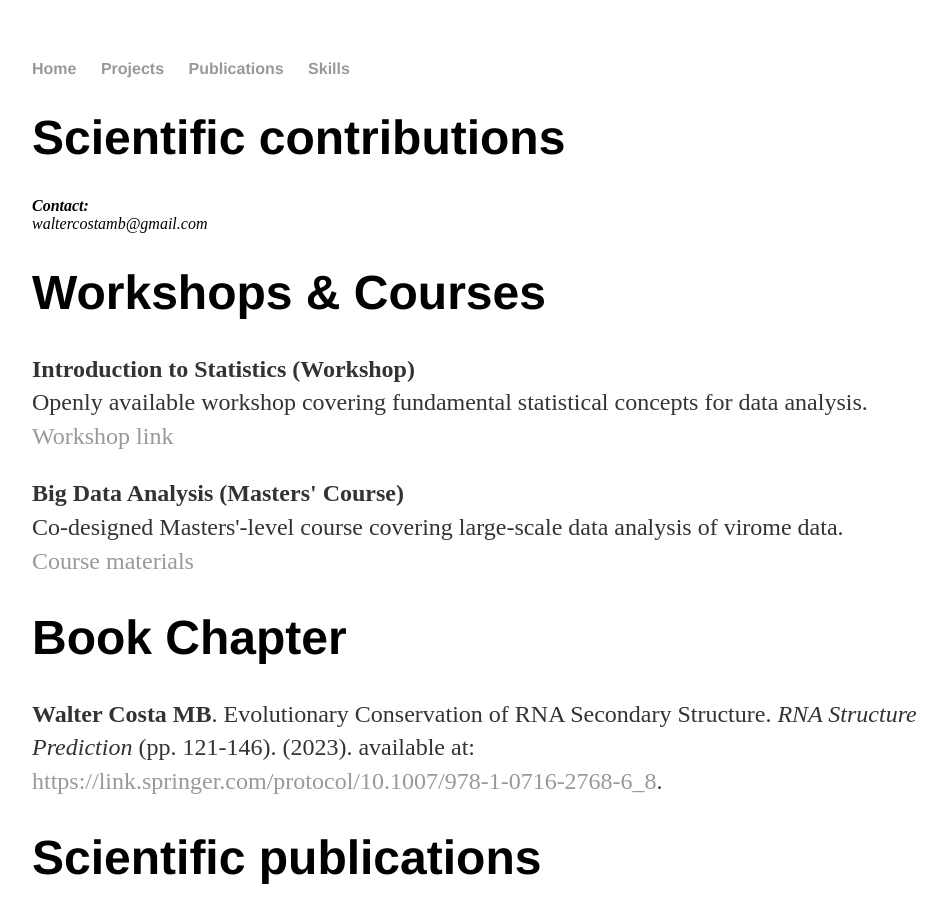
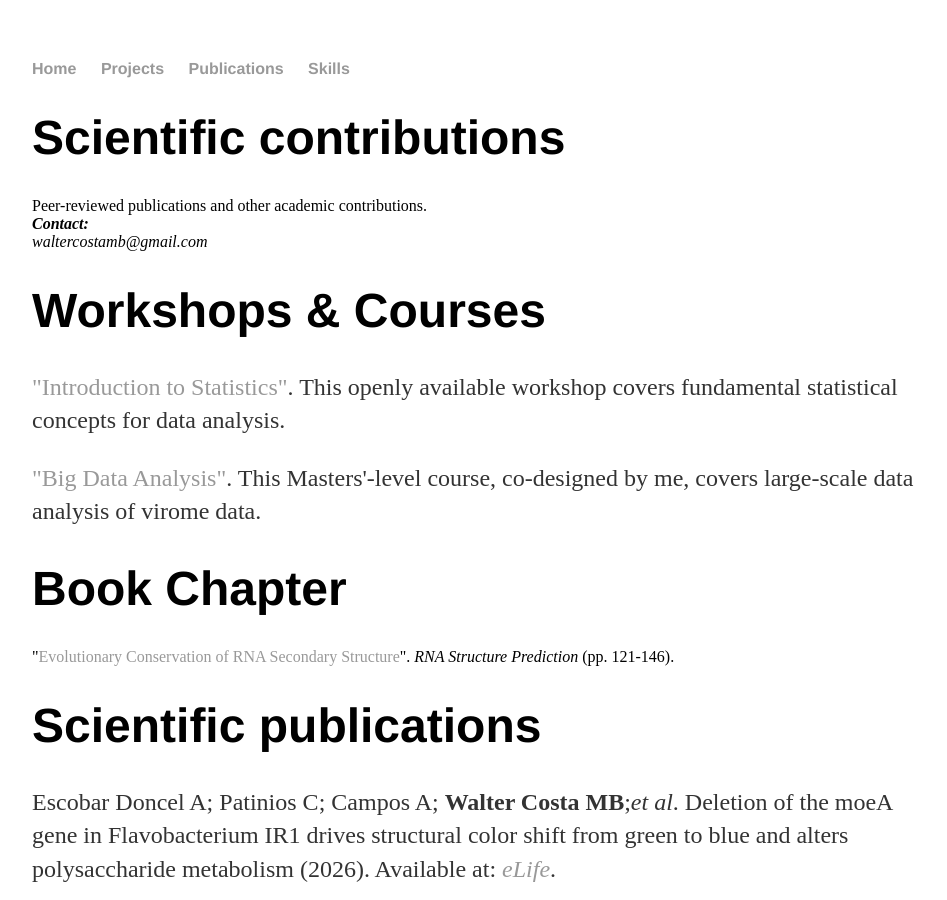
Before and after one commit to waltercostamb/waltercostamb.github.io, a Jekyll site: the page built from pubs/index.html, in a window 1280 px wide and 900 px high. Shown: the whole window, without its empty margins (160-1107 px from the left). Built offline with Jekyll 4.4.1, drawn with Linux system fonts in a browser that asks for light colours.

Commit message:
Update index.html

```diff
--- a/pubs/index.html
+++ b/pubs/index.html
@@ -7,6 +7,9 @@
 	<!-- <a href="#" class="download" title="Download CV as PDF">Download CV</a> -->
 
 	<h1>Scientific contributions</h1>
+
+	Peer-reviewed publications and other academic contributions.
+
 	<address>
 	<strong>Contact:</strong><br>
 	<span class="obfuscate">waltercostamb@gmail.com</span>
@@ -15,22 +18,20 @@
 				<h1>Workshops & Courses</h1>
 
 			<p>
-			<strong>Introduction to Statistics (Workshop)</strong><br>
-			Openly available workshop covering fundamental statistical concepts for data analysis.<br>
-			<a href="https://github.com/waltercostamb/statistics">Workshop link</a>
+			<a href="https://github.com/waltercostamb/statistics">"Introduction to Statistics"</a>.
+				This openly available workshop covers fundamental statistical concepts for data analysis.<br>
 			</p>
 
 			<p>
-			<strong>Big Data Analysis (Masters' Course)</strong><br>
-			Co-designed Masters'-level course covering large-scale data analysis of virome data.<br>
-			<a href="https://mgxlab.github.io/Viromics2025/">Course materials</a>
+			<a href="https://mgxlab.github.io/Viromics2025/">"Big Data Analysis"</a>. This Masters'-level course,
+				co-designed by me, covers large-scale data analysis of virome data.<br>
 			</p>
 
 						<h1>Book Chapter</h1>
 
-					<p><strong>Walter Costa MB</strong>. Evolutionary Conservation of RNA Secondary Structure.
-						<em>RNA Structure Prediction</em> (pp. 121-146). (2023).
-						available at: <a href="https://link.springer.com/protocol/10.1007/978-1-0716-2768-6_8">https://link.springer.com/protocol/10.1007/978-1-0716-2768-6_8</a>.
+					"<a href="https://link.springer.com/protocol/10.1007/978-1-0716-2768-6_8">Evolutionary Conservation of RNA Secondary Structure</a>".
+					<em>RNA Structure Prediction</em> (pp. 121-146).
+
 
 
 					<h1>Scientific publications</h1>
```
